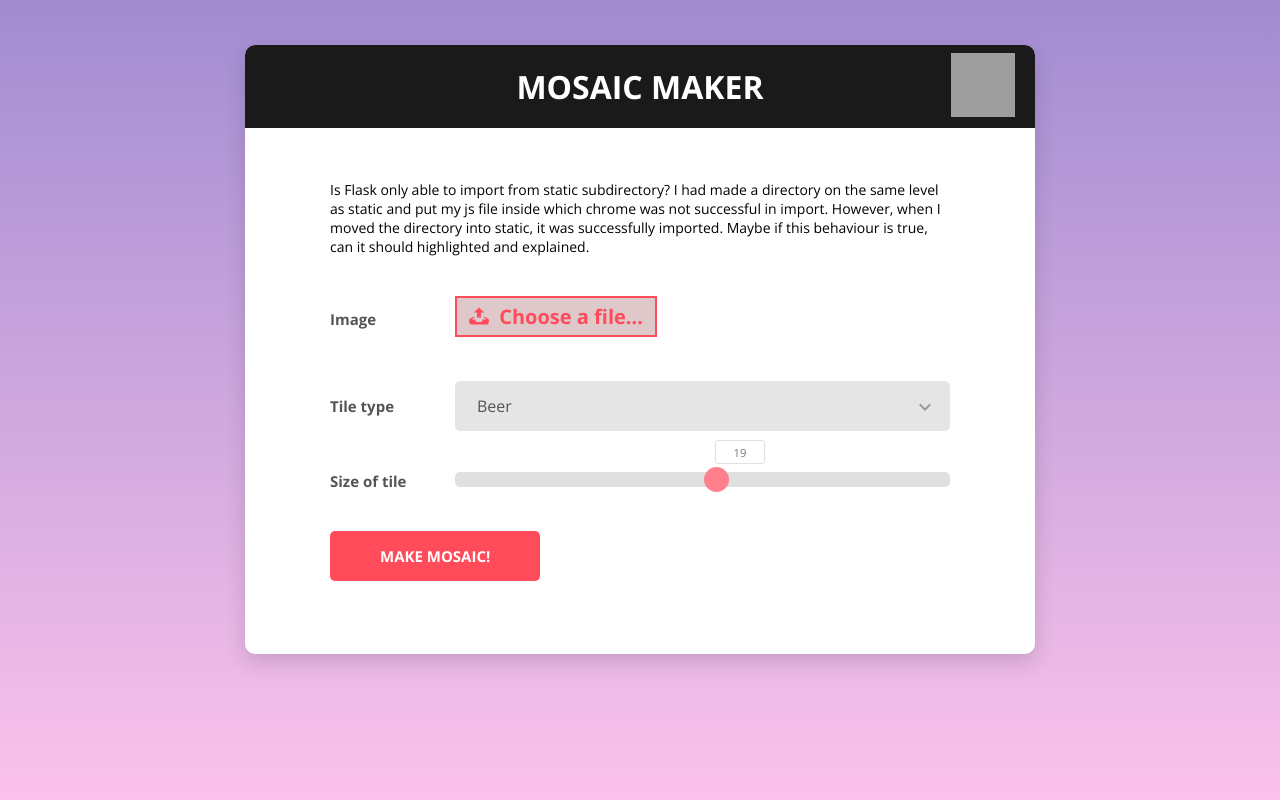
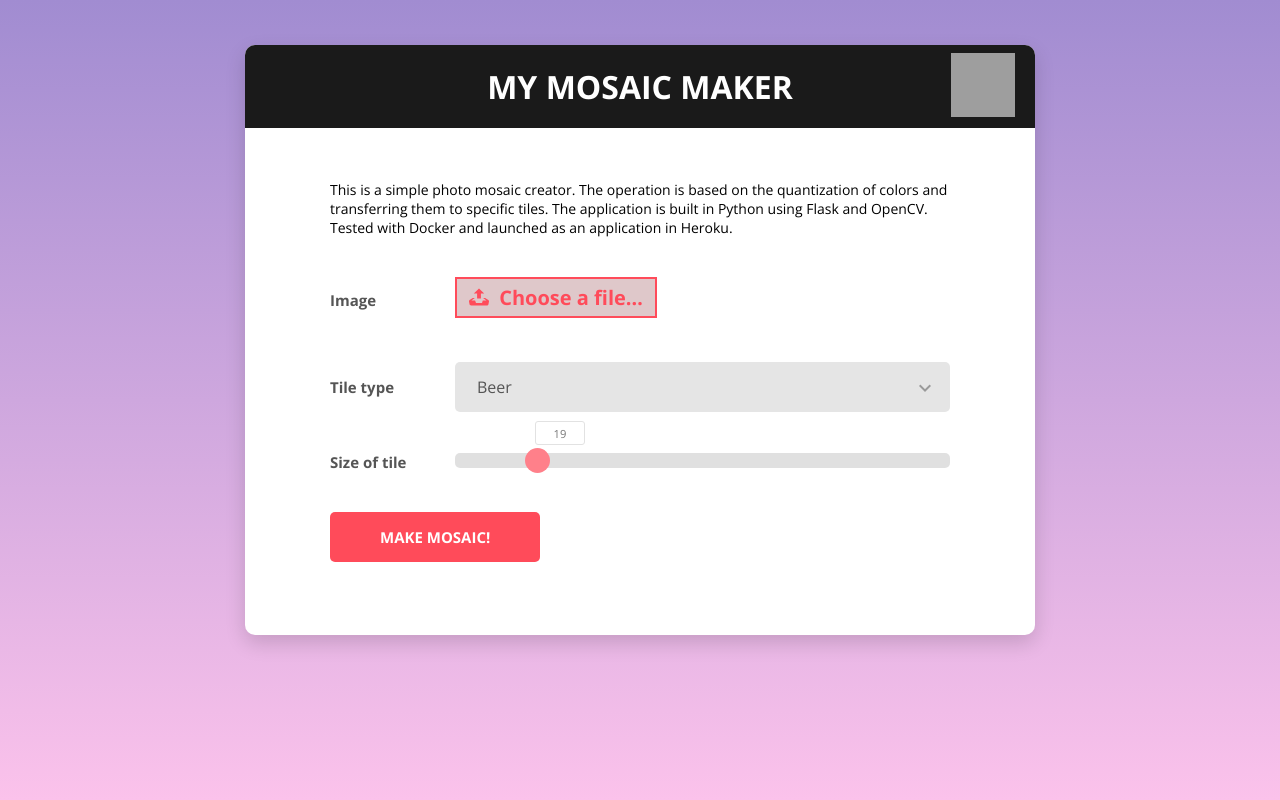
Before and after one commit to bartoszptak/Mosaic_maker, a Flask app: page / in a window 1280 px wide. Run offline with Flask 2, Linux system fonts and the light colour scheme; some libraries are stand-ins or nearby versions; grey boxes are pictures that could not be loaded.

```diff
--- a/static/css/main.css
+++ b/static/css/main.css
@@ -888,7 +888,7 @@ output {
   font-size: .8em;
   line-height: 24px;
   text-align: center;
-  left: 260px;
+  left: 80px;
 }
 
 input[type=range]:active + output {
--- a/templates/index.html
+++ b/templates/index.html
@@ -30,15 +30,14 @@
         <div class="wrapper wrapper--w790">
             <div class="card card-5">
                 <div class="card-heading">
-                    <h2 class="title">Mosaic maker</h2>
+                    <h2 class="title">My mosaic maker</h2>
                     <a href='https://github.com/bartoszptak/Mosaic_maker' class="logo"></a>
                 </div>
 
                 <div class="card-body">
                     <form method="POST" enctype="multipart/form-data" action="/makebeautiful">
                         <div class="form-row">
-                                Is Flask only able to import from static subdirectory? I had made a directory on the same level as static and put my js file inside which chrome was not successful in import. However, when I moved the directory into static, it was successfully imported. Maybe if this behaviour is true, can it should highlighted and explained.
-                        </div>
+                            This is a simple photo mosaic creator. The operation is based on the quantization of colors and transferring them to specific tiles. The application is built in Python using Flask and OpenCV. Tested with Docker and launched as an application in Heroku.                        </div>
                         <div class="form-row">
                             <div class="name">Image</div>
                             <div class="value">
@@ -68,7 +67,7 @@
                             <div class="value">
                                 <div class="input-group">
                                     <div class="range-control">
-                                        <input type="range" min="1" max="35" value="19" step="2" data-thumbwidth="20" class="slider" name="size" id='inputRange'">
+                                        <input type="range" min="11" max="65" value="19" step="2" data-thumbwidth="20" class="slider" name="size" id='inputRange'">
                                         <output name="rangeVal">19</output>
                                     </div>
                                 </div>
```
Also changed, not shown: 1 other file.
